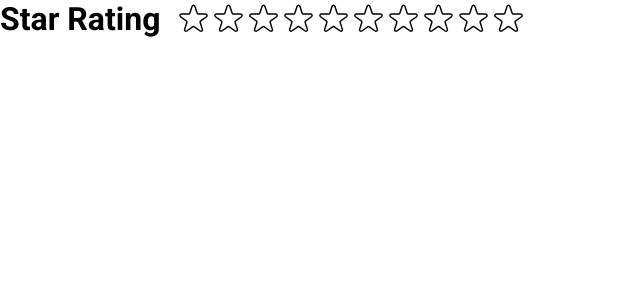
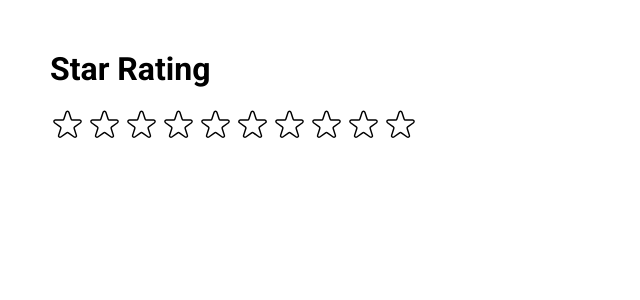
Before and after one commit to spacecatiscoming/simple-star-rating, a React (Create React App) app: page / in a window 1280 px wide. Shown: the top 300 px of the page, without its empty margins (0-640 px from the left). Built offline with nearby package versions, Linux system fonts and the light colour scheme.

Commit message:
add some styles

```diff
--- a/src/App.css
+++ b/src/App.css
@@ -8,9 +8,7 @@
 
 
 .container {
-  display: flex;
-  align-items: center;
-  gap: 16px;
+  margin: 50px;
   font-family: "Roboto", sans-serif;
   font-weight: 500;
   font-style: normal;
@@ -18,6 +16,9 @@
 
 .star-container {
   display: flex;
+  align-items: center;
+  gap: 2px;
+  margin-top: 20px;
 }
 
 .star {
```
